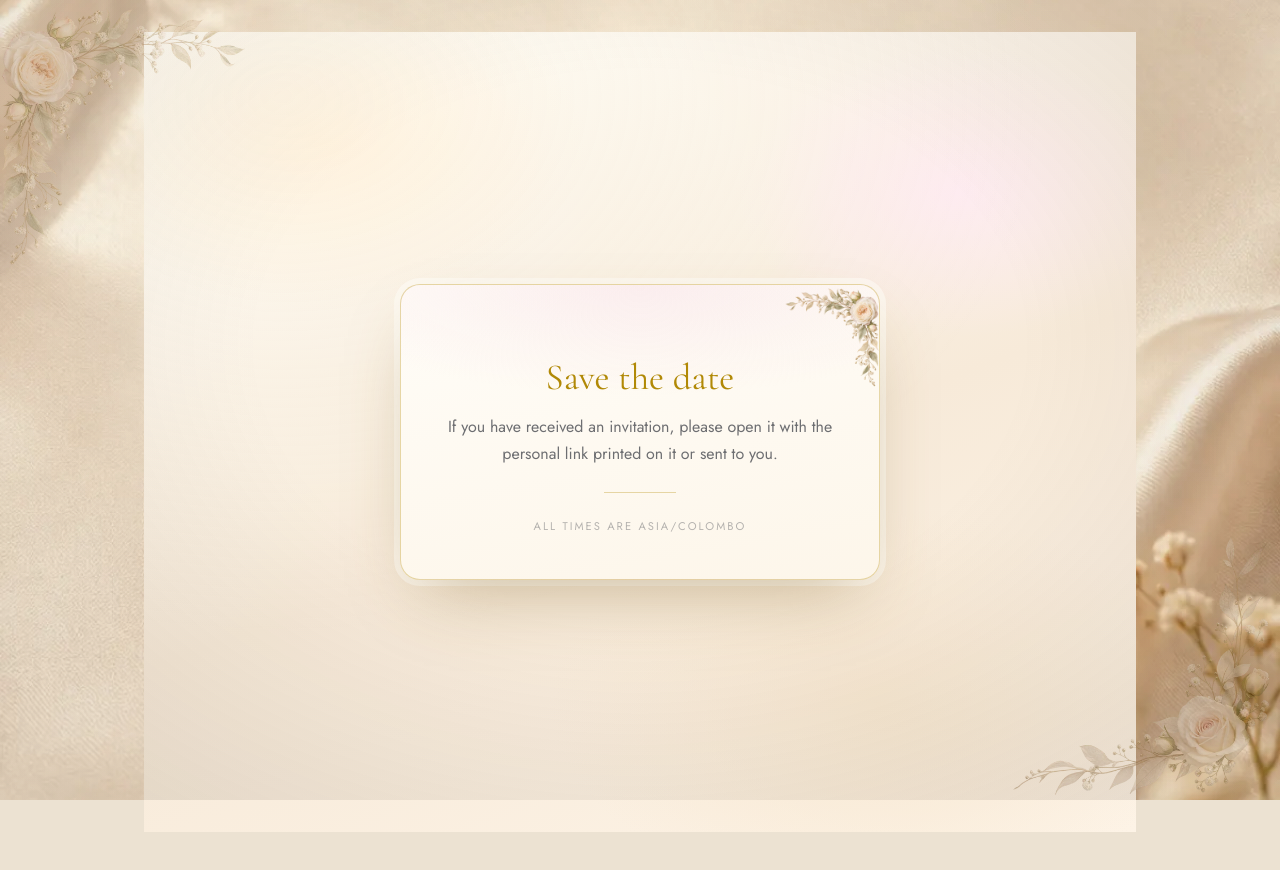
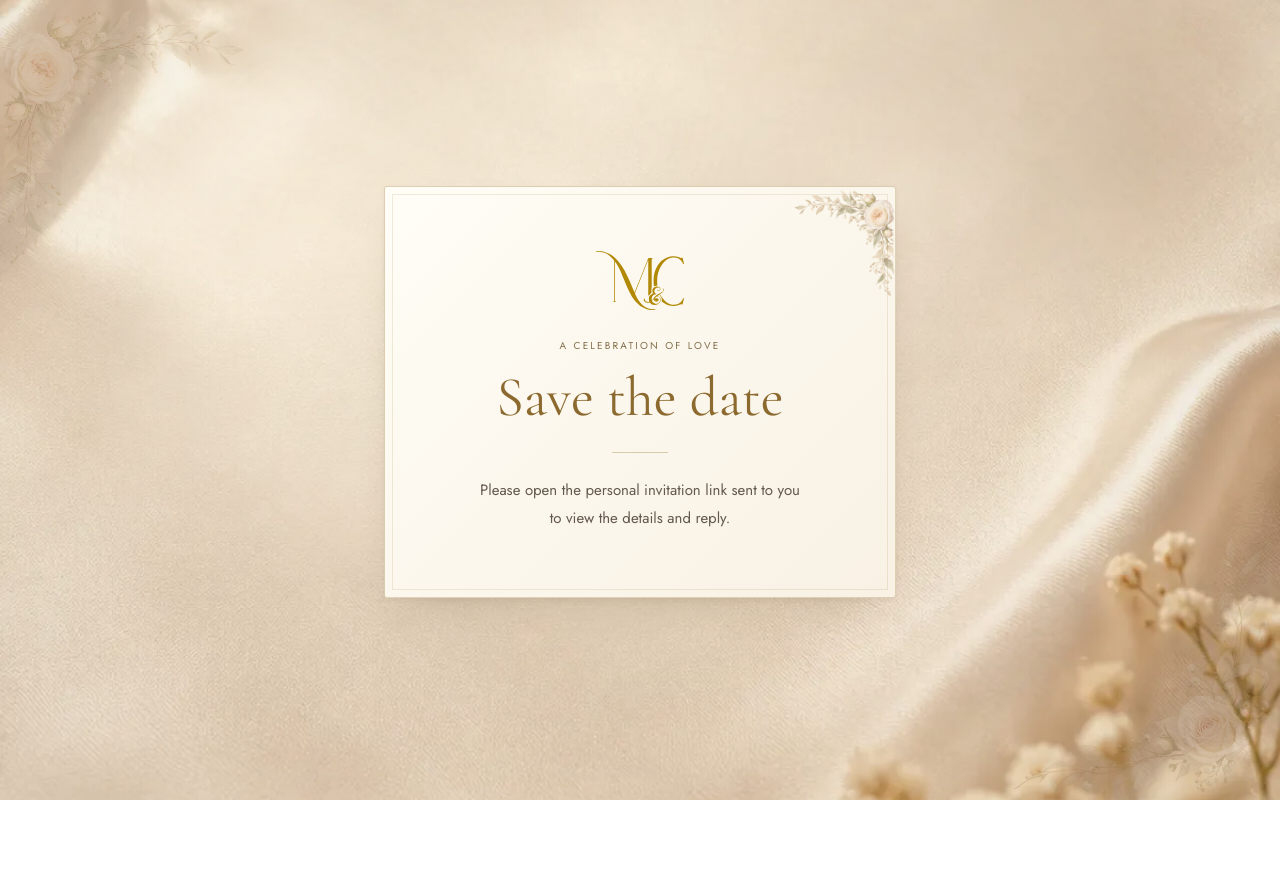
Before and after one commit to Chamodi-Karunarathne/wedding-rsvp, a Next.js app: page / in a window 1280 px wide. Shown: the top 870 px of the page. After the commit the page ends 800 px from the top, so only its background shows below. Built offline with nearby package versions, Linux system fonts and the light colour scheme; no server answers.

Commit message:
style: refine the public holding page

```diff
--- a/src/app/(guest)/page.tsx
+++ b/src/app/(guest)/page.tsx
@@ -1,4 +1,4 @@
-import { DEFAULT_TIMEZONE } from '@/lib/domain/config';
+import { cardAsset } from '@/lib/domain/card-assets';
 import '../notice.css';
 
 /*
@@ -9,9 +9,8 @@ import '../notice.css';
  * names, no date and no venue. Only that an invitation exists and that a guest
  * needs their own link to open it.
  *
- * It borrows notice.css from outside the route group rather than guest.css,
- * so that it and the 404 - which cannot depend on a disposable stylesheet -
- * stay identical to each other by construction.
+ * It borrows notice.css from outside the route group, with holding-only
+ * refinements so the permanent 404 keeps its own standalone styling.
  */
 
 export const metadata = {
@@ -20,7 +19,7 @@ export const metadata = {
 
 export default function HoldingPage() {
   return (
-    <main className="notice-ground">
+    <main className="notice-ground notice-ground--holding">
       <div className="notice-corner" data-corner="top-left" aria-hidden="true">
         <img src="/card/rose-corner-upper.1e4c20dbac.webp" alt="" width={512} height={512} />
       </div>
@@ -28,19 +27,25 @@ export default function HoldingPage() {
         <img src="/card/rose-corner-lower.6277f50c09.webp" alt="" width={512} height={512} />
       </div>
 
-      <div className="notice">
+      <div className="notice notice--holding">
         <div className="notice-garland" aria-hidden="true">
           <img src="/card/rose-corner-upper.1e4c20dbac.webp" alt="" width={512} height={512} />
         </div>
 
+        <img
+          className="notice-monogram"
+          src={cardAsset('monogram.svg')}
+          alt=""
+          aria-hidden="true"
+          width={110}
+          height={73}
+        />
+        <p className="notice-eyebrow">A celebration of love</p>
         <h1 className="notice-title">Save the date</h1>
+        <hr className="notice-rule" aria-hidden="true" />
         <p className="notice-body">
-          If you have received an invitation, please open it with the personal link printed
-          on it or sent to you.
+          Please open the personal invitation link sent to you to view the details and reply.
         </p>
-
-        <hr className="notice-rule" />
-        <p className="notice-fine">All times are {DEFAULT_TIMEZONE}</p>
       </div>
     </main>
   );
--- a/src/app/notice.css
+++ b/src/app/notice.css
@@ -124,3 +124,92 @@
 .notice {
   z-index: 1;
 }
+
+/* The root page sits within the guest layout's existing satin and gutters. */
+.notice-ground--holding {
+  min-height: calc(100svh - 5rem);
+  padding: 1rem 0;
+  background: transparent;
+}
+
+.notice--holding {
+  width: min(32rem, 100%);
+  padding: clamp(2.75rem, 8vw, 4rem) clamp(1.4rem, 5vw, 3rem);
+  border-color: rgb(163 132 73 / .35);
+  border-radius: 3px;
+  background: linear-gradient(135deg, #fffdf6, #f8f1e4);
+  box-shadow: 0 18px 42px -24px rgb(80 56 26 / .3), 0 2px 5px rgb(80 56 26 / .06);
+  color: #63594e;
+}
+
+.notice--holding::before {
+  content: '';
+  position: absolute;
+  inset: 7px;
+  border: 1px solid rgb(163 132 73 / .16);
+  pointer-events: none;
+}
+
+.notice--holding .notice-garland {
+  width: min(7rem, 28%);
+  opacity: .7;
+}
+
+.notice-monogram {
+  display: block;
+  width: 5.5rem;
+  height: auto;
+  margin: 0 auto 1.75rem;
+}
+
+.notice-eyebrow {
+  margin: 0 0 .8rem;
+  font: 400 .625rem/1.6 var(--font-body), 'Jost', system-ui, sans-serif;
+  letter-spacing: .22em;
+  text-transform: uppercase;
+  color: #84704c;
+}
+
+.notice--holding .notice-title {
+  margin: 0;
+  font-size: clamp(2.6rem, 8vw, 3.5rem);
+  font-weight: 400;
+  line-height: 1.1;
+  color: #8c6a2f;
+}
+
+.notice--holding .notice-rule {
+  width: 3.5rem;
+  margin: 1.5rem auto;
+  border-color: rgb(163 132 73 / .4);
+}
+
+.notice--holding .notice-body {
+  max-width: 21rem;
+  font-size: .9375rem;
+  line-height: 1.85;
+  text-wrap: pretty;
+}
+
+.notice-ground--holding .notice-corner {
+  opacity: .25;
+}
+
+@media (max-height: 600px) {
+  .notice--holding {
+    padding-block: 1.5rem;
+  }
+  .notice-monogram {
+    width: 4rem;
+    margin-bottom: 1rem;
+  }
+  .notice-eyebrow {
+    margin-bottom: .5rem;
+  }
+  .notice--holding .notice-title {
+    font-size: 2.4rem;
+  }
+  .notice--holding .notice-rule {
+    margin-block: 1rem;
+  }
+}
```
